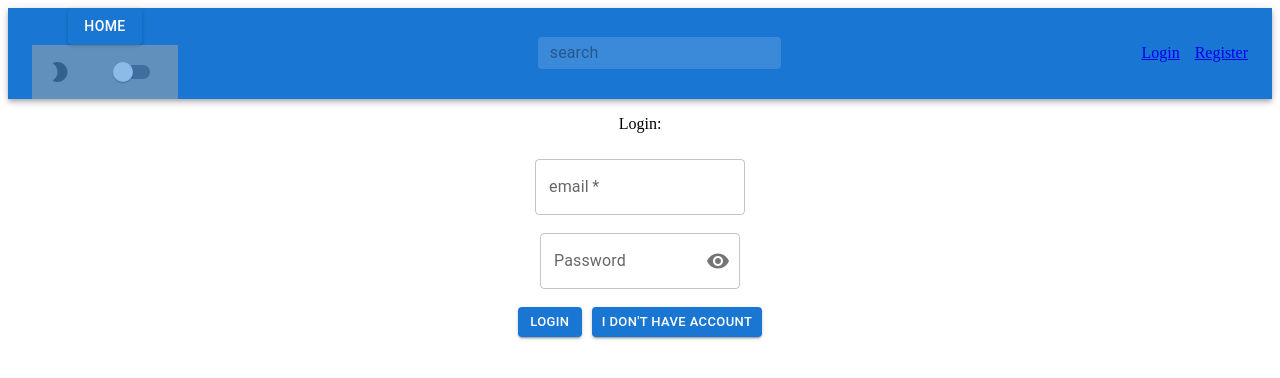
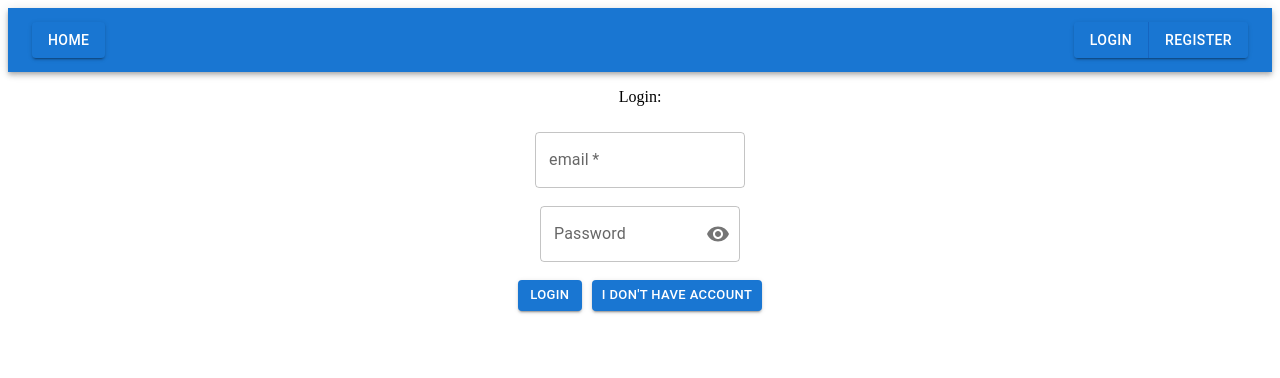
Before and after one commit to C9-youssefoesmail/MERAKI_Academy_Project_4_BoyCott, a React (Create React App) app in the folder frontend/: page /Login in a window 1280 px wide. Shown: the top 378 px of the page. Built offline with nearby package versions, Linux system fonts and the light colour scheme.

Commit message:
modify Nav.js

```diff
--- a/frontend/src/components/Nav/Nav.js
+++ b/frontend/src/components/Nav/Nav.js
@@ -1,24 +1,19 @@
 import React, { useContext, useState } from "react";
 import {
   AppBar,
-  Avatar,
-  Badge,
   Box,
   Button,
-  InputBase,
+  ButtonGroup,
   ListItem,
   ListItemButton,
   ListItemIcon,
-  Menu,
-  MenuItem,
   Switch,
   Toolbar,
   Typography,
-  alpha,
   styled,
 } from "@mui/material";
 import { useNavigate, Link } from "react-router-dom";
-import { Mail, ModeNight, Notifications } from "@mui/icons-material";
+import { ModeNight } from "@mui/icons-material";
 import { LoginContext } from "../../App";
 import "./style.css";
 
@@ -28,13 +23,6 @@ const StyledToolbar = styled(Toolbar)({
   justifyContent: "space-between",
 });
 
-const Search = styled("div")(({ theme }) => ({
-  borderRadius: theme.shape.borderRadius,
-  backgroundColor: alpha(theme.palette.common.white, 0.15),
-  marginLeft: 0,
-  width: "20%",
-}));
-
 const Icons = styled(Box)(({ theme }) => ({
   display: "flex",
   gap: "15px",
@@ -43,7 +31,8 @@ const Icons = styled(Box)(({ theme }) => ({
 
 const Nav = () => {
   //!---------------useContext
-  const { isLoggedIn, setToken, setIsLoggedIn, setUserStatus, userStatus } = useContext(LoginContext);
+  const { isLoggedIn, setToken, setIsLoggedIn, setUserStatus, userStatus } =
+    useContext(LoginContext);
 
   //!---------------useState
   const [open, setOpen] = useState(false);
@@ -56,89 +45,49 @@ const Nav = () => {
         <StyledToolbar>
           <Typography>
             <Link to="/">
-              <Button variant="contained">
-                Home
-              </Button>
+              <Button variant="contained">Home</Button>
             </Link>
-            <ListItem disablePadding>
-              <ListItemButton
-                component="a"
-                href=""
-                sx={{
-                  backgroundColor: "#aaa",
-                  color: "#aaa",
-                  opacity: "0.5",
-                }}
-              >
-                <ListItemIcon>
-                  <ModeNight />
-                </ListItemIcon>
-                <Switch />
-              </ListItemButton>
-            </ListItem>
           </Typography>
-
-          <Search>
-            <InputBase placeholder="search" />
-          </Search>
           {isLoggedIn ? (
             <Icons>
-              <Badge badgeContent={4}>
-                <Mail />
-              </Badge>
-              <Badge badgeContent={2}>
-                <Notifications />
-              </Badge>
-              <Avatar
-                sx={{ width: 30, height: 30 }}
-                src=""
-                onClick={(e) => setOpen(true)}
-              />
+              <ButtonGroup variant="contained">
+                <Link to="/Profile">
+                  <Button>Profile</Button>
+                </Link>
+                {userStatus === "admin" ? (
+                  <Link to="/CreateProduct">
+                    <Button>Create Product</Button>
+                  </Link>
+                ) : null}
+                <Link
+                  to="/"
+                  onClick={() => {
+                    localStorage.removeItem("token");
+                    localStorage.removeItem("isLoggedIn");
+                    localStorage.removeItem("userStatus");
+                    localStorage.removeItem("userId");
+                    setToken("");
+                    setIsLoggedIn(false);
+                    setUserStatus("");
+                  }}
+                >
+                  <Button>Logout</Button>
+                </Link>
+              </ButtonGroup>
             </Icons>
           ) : (
             <Icons>
-              <Link to="/Login">Login</Link>
-              <Link to="/Register">Register</Link>
+              <ButtonGroup variant="contained">
+                <Link to="/Login">
+                  <Button>Login</Button>
+                </Link>
+                <Link to="/Register">
+                  <Button>Register</Button>
+                </Link>
+              </ButtonGroup>
             </Icons>
           )}
         </StyledToolbar>
-        <Menu
-          id="demo-positioned-menu"
-          aria-labelledby="demo-positioned-button"
-          open={open}
-          onClick={(e) => setOpen(false)}
-          anchorOrigin={{
-            vertical: "top",
-            horizontal: "right",
-          }}
-          transformOrigin={{
-            vertical: "top",
-            horizontal: "right",
-          }}
-        >
-          <MenuItem>
-            <Link to="/Profile">Profile</Link>
-          </MenuItem>
-          {userStatus === "admin" ? <MenuItem>
-            <Link to="/CreateProduct">Create Product</Link>
-          </MenuItem> : ""}
-          <MenuItem>
-            <Link
-              to="/"
-              onClick={() => {
-                localStorage.removeItem("token");
-                localStorage.removeItem("isLoggedIn");
-                localStorage.removeItem("userStatus");
-                localStorage.removeItem("userId")
-                setToken("");
-                setIsLoggedIn(false);
-                setUserStatus("")
-              }}
-            >
-              Logout
-            </Link>
-          </MenuItem>
-        </Menu>
       </AppBar>
     </>
   );
```
